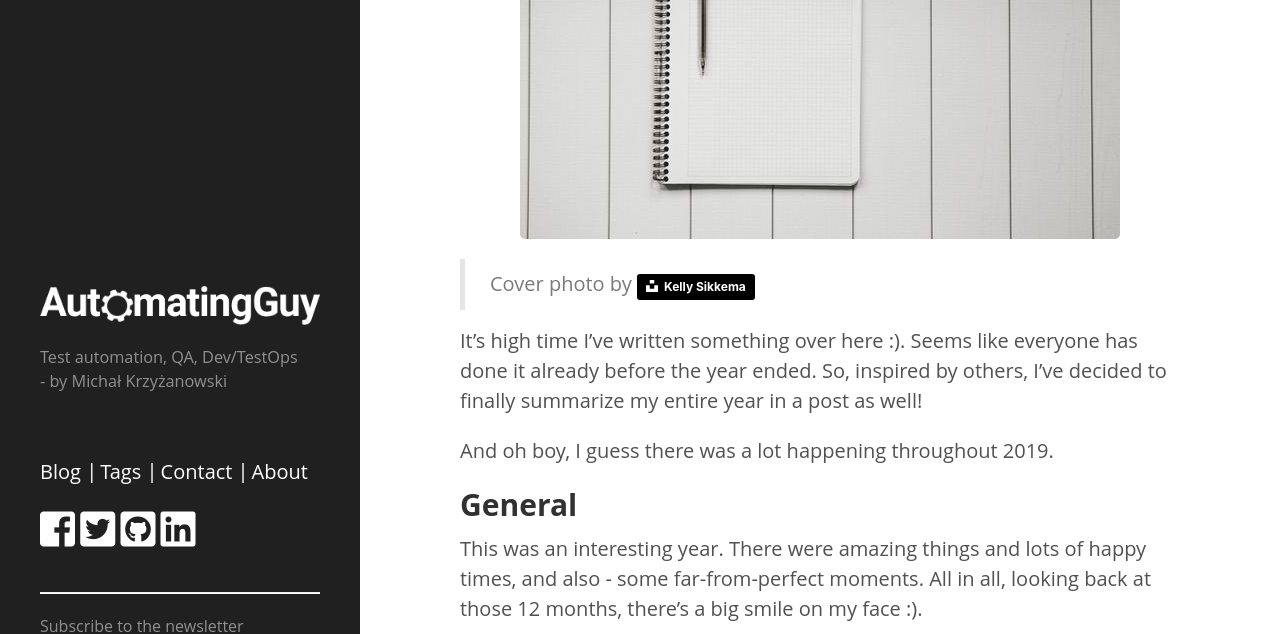
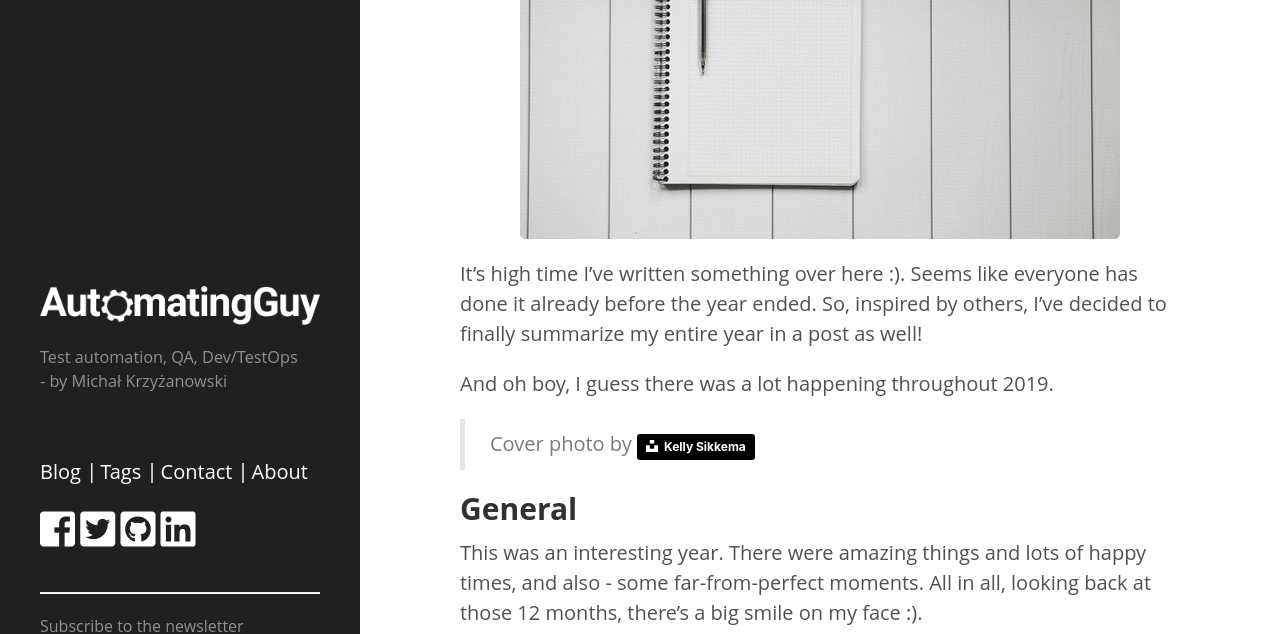
Before and after one commit to mkrzyzanowski/mkrzyzanowski.github.io, a Jekyll site: the page built from _posts/2019-12-30-2019-summary.md, in a window 1280 px wide and 900 px high, scrolled down 411 px, cut to the strip 0-634 px from the top of the window. Built offline with Jekyll 4.4.1, drawn with Linux system fonts in a browser that asks for light colours; nearby versions of some CDN libraries; comment, search, counter and statistics services are not loaded.

Commit message:
Moved copyright note lower in the description

```diff
--- a/_posts/2019-12-30-2019-summary.md
+++ b/_posts/2019-12-30-2019-summary.md
@@ -6,12 +6,11 @@ tags: blog
 
 {% include image.html img="/public/img/posts/2019-summary/notebook-with-pen.jpg" alt="A pen laying down on a notebook, with a clean page open." %}
 
->Cover photo by <a style="background-color:black;color:white;text-decoration:none;padding:4px 6px;font-family:-apple-system, BlinkMacSystemFont, &quot;San Francisco&quot;, &quot;Helvetica Neue&quot;, Helvetica, Ubuntu, Roboto, Noto, &quot;Segoe UI&quot;, Arial, sans-serif;font-size:12px;font-weight:bold;line-height:1.2;display:inline-block;border-radius:3px" href="https://unsplash.com/@kellysikkema?utm_medium=referral&amp;utm_campaign=photographer-credit&amp;utm_content=creditBadge" target="_blank" rel="noopener noreferrer" title="Download free do whatever you want high-resolution photos from Kelly Sikkema"><span style="display:inline-block;padding:2px 3px"><svg xmlns="http://www.w3.org/2000/svg" style="height:12px;width:auto;position:relative;vertical-align:middle;top:-2px;fill:white" viewBox="0 0 32 32"><title>unsplash-logo</title><path d="M10 9V0h12v9H10zm12 5h10v18H0V14h10v9h12v-9z"></path></svg></span><span style="display:inline-block;padding:2px 3px">Kelly Sikkema</span></a>
-
 It's high time I've written something over here :). Seems like everyone has done it already before the year ended. So, inspired by others, I've decided to finally summarize my entire year in a post as well!
 
 And oh boy, I guess there was a lot happening throughout 2019.
 
+>Cover photo by <a style="background-color:black;color:white;text-decoration:none;padding:4px 6px;font-family:-apple-system, BlinkMacSystemFont, &quot;San Francisco&quot;, &quot;Helvetica Neue&quot;, Helvetica, Ubuntu, Roboto, Noto, &quot;Segoe UI&quot;, Arial, sans-serif;font-size:12px;font-weight:bold;line-height:1.2;display:inline-block;border-radius:3px" href="https://unsplash.com/@kellysikkema?utm_medium=referral&amp;utm_campaign=photographer-credit&amp;utm_content=creditBadge" target="_blank" rel="noopener noreferrer" title="Download free do whatever you want high-resolution photos from Kelly Sikkema"><span style="display:inline-block;padding:2px 3px"><svg xmlns="http://www.w3.org/2000/svg" style="height:12px;width:auto;position:relative;vertical-align:middle;top:-2px;fill:white" viewBox="0 0 32 32"><title>unsplash-logo</title><path d="M10 9V0h12v9H10zm12 5h10v18H0V14h10v9h12v-9z"></path></svg></span><span style="display:inline-block;padding:2px 3px">Kelly Sikkema</span></a>
 <!--more-->
 
 ## General
```
